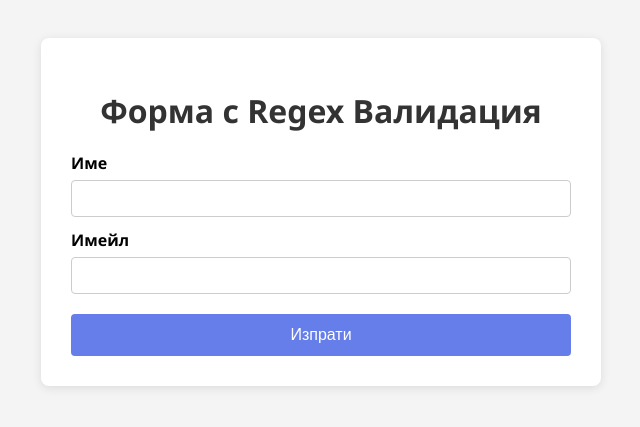
After one commit to DarinDim/PHP-exercises, a PHP site: page /exercises/15_regex_form/index.php in a window 1280 px wide. The commit adds this page. Shown: the top 427 px of the page, without its empty margins (319-959 px from the left). Run offline with PHP 8.4, Linux system fonts and the light colour scheme.

Commit message:
Add Exercise 15: Regex Form with Validation and Update README

```diff
--- /dev/null
+++ b/exercises/15_regex_form/index.php
@@ -0,0 +1,120 @@
+<?php
+
+$name = '';
+$email = '';
+$errors = [];
+
+if ($_SERVER['REQUEST_METHOD'] === 'POST') {
+    $name = trim($_POST['name'] ?? '');
+    $email = trim($_POST['email'] ?? '');
+
+    if (!preg_match('/^[A-Za-z\- ]{3,50}$/u', $name)) {
+        $errors['name'] = 'Името трябва да съдържа само букви и да е между 3 и 50 символа.';
+    }
+
+    if (!preg_match('/^[\w\.-]+@[\w\.-]+\.[A-Za-z]{2,6}$/', $email)) {
+        $errors['email'] = 'Невалиден имейл формат.';
+    }
+}
+?>
+<!DOCTYPE html>
+<html lang="bg">
+<head>
+    <meta charset="UTF-8">
+    <title>Упражнение 15 - Форма с Regex Валидация</title>
+    <style>
+        body {
+            font-family: 'Segoe UI', Tahoma, Geneva, Verdana, sans-serif;
+            background: #f4f4f4;
+            padding: 30px 20px;
+        }
+
+        .form-container {
+            max-width: 500px;
+            margin: 0 auto;
+            background: #fff;
+            padding: 30px;
+            border-radius: 8px;
+            box-shadow: 0 2px 10px rgba(0,0,0,0.1);
+        }
+
+        h1 {
+            margin-bottom: 20px;
+            color: #333;
+            text-align: center;
+        }
+
+        label {
+            display: block;
+            margin-top: 12px;
+            font-weight: bold;
+        }
+
+        input[type="text"],
+        input[type="email"] {
+            width: 100%;
+            padding: 10px;
+            margin-top: 6px;
+            border: 1px solid #ccc;
+            border-radius: 4px;
+            box-sizing: border-box;
+        }
+
+        input[type="submit"] {
+            background: #667eea;
+            color: #fff;
+            padding: 12px 20px;
+            border: none;
+            border-radius: 4px;
+            cursor: pointer;
+            width: 100%;
+            font-size: 1em;
+            margin-top: 20px;
+        }
+
+        .error {
+            color: #d8000c;
+            font-size: 0.9em;
+            margin-top: 4px;
+        }
+
+        .success {
+            color: #155724;
+            background: #d4edda;
+            padding: 10px;
+            border-radius: 4px;
+            margin-bottom: 15px;
+            text-align: center;
+        }
+    </style>
+</head>
+<body>
+    <div class="form-container">
+        <h1>Форма с Regex Валидация</h1>
+
+        <?php if ($_SERVER['REQUEST_METHOD'] === 'POST' && empty($errors)): ?>
+            <div class="success">
+                Формата е изпратена успешно!<br>
+                Име: <?= htmlspecialchars($name) ?><br>
+                Имейл: <?= htmlspecialchars($email) ?>
+            </div>
+        <?php endif; ?>
+
+        <form method="post">
+            <label for="name">Име</label>
+            <input type="text" id="name" name="name" value="<?= htmlspecialchars($name) ?>" required>
+            <?php if (isset($errors['name'])): ?>
+                <div class="error"><?= $errors['name'] ?></div>
+            <?php endif; ?>
+
+            <label for="email">Имейл</label>
+            <input type="email" id="email" name="email" value="<?= htmlspecialchars($email) ?>" required>
+            <?php if (isset($errors['email'])): ?>
+                <div class="error"><?= $errors['email'] ?></div>
+            <?php endif; ?>
+
+            <input type="submit" value="Изпрати">
+        </form>
+    </div>
+</body>
+</html>
```
Also changed, not shown: exercises/index.php (+21 -0 lines), README.md, exercises/15_regex_form/README.md (added), exercises/README.md.
